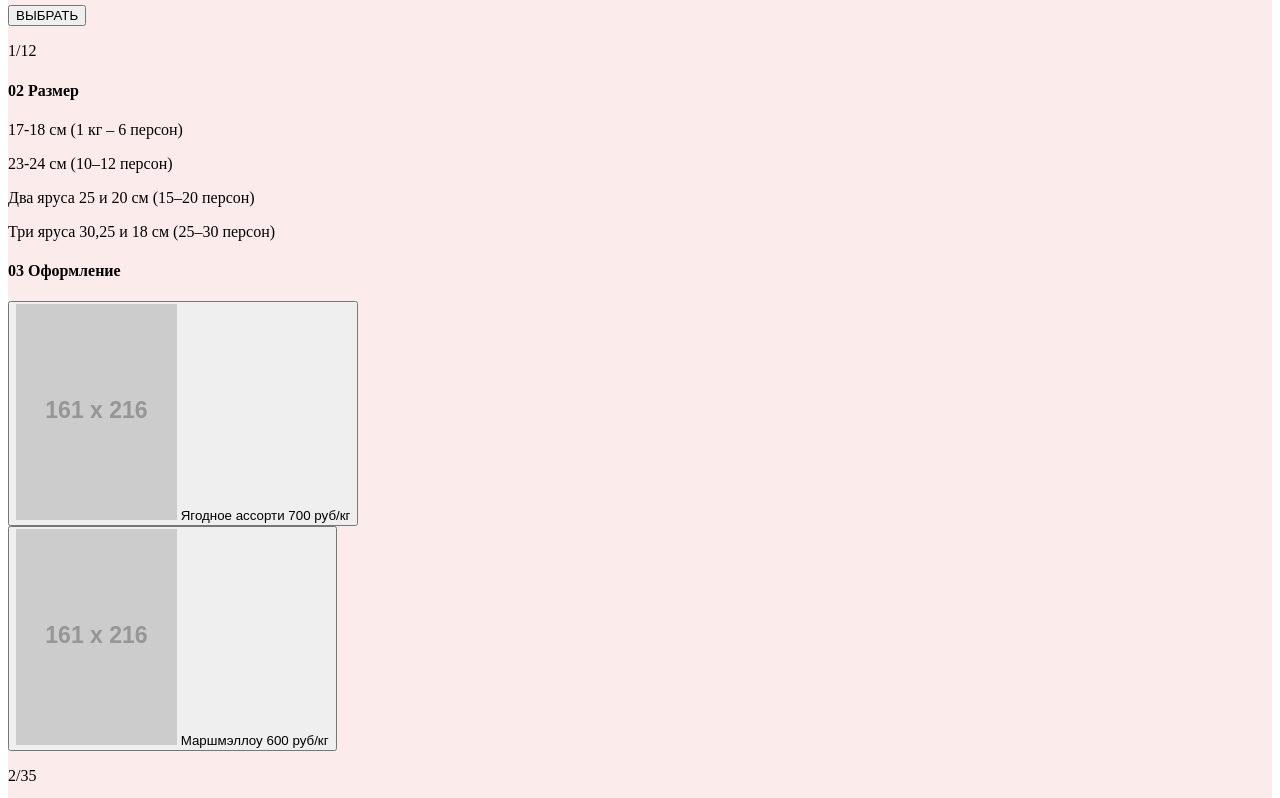
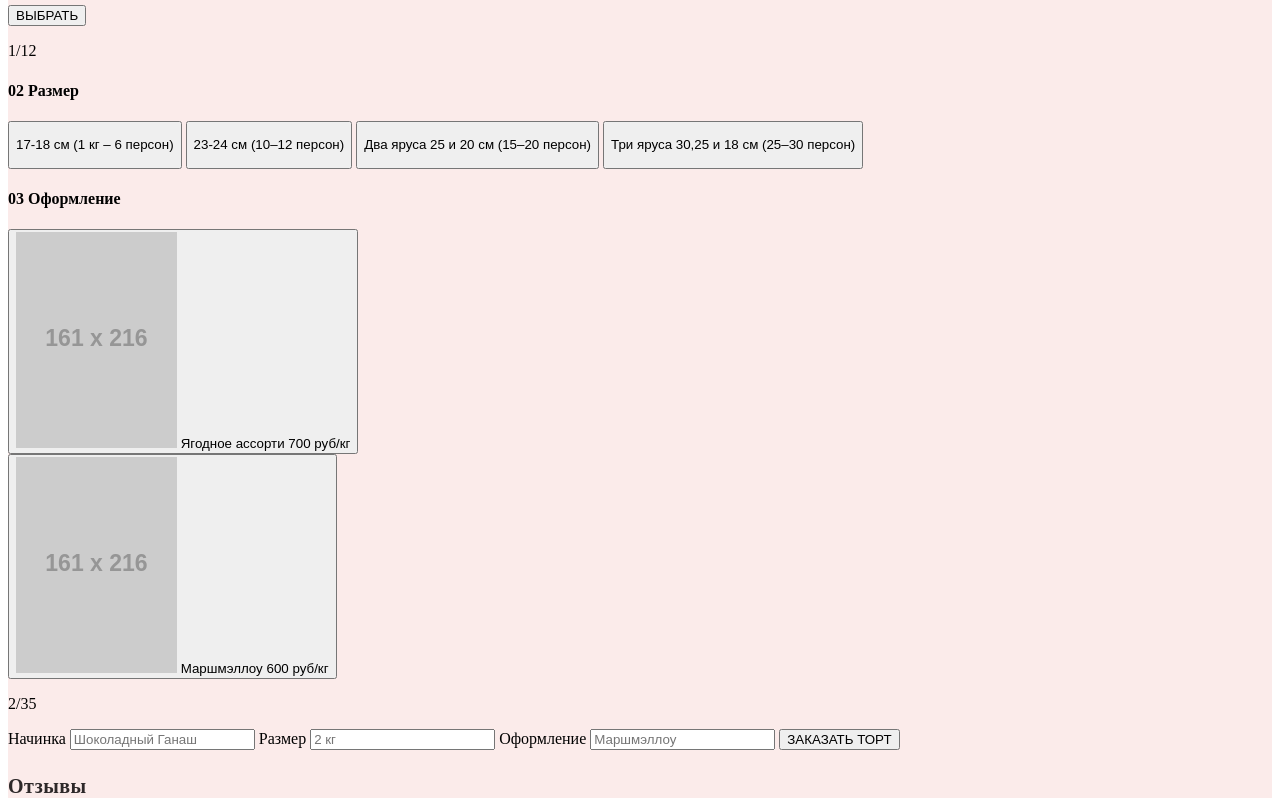
Before and after one commit to RoowixInternship/DanilUstinenko, a plain HTML site: page index.html in a window 1280 px wide. Shown: the part 2500-3298 px from the top of the page. Drawn offline with Linux system fonts and the light colour scheme; placeholder pictures from the web are drawn by us.

Commit message:
patch section->article and add button

```diff
--- a/index.html
+++ b/index.html
@@ -100,29 +100,37 @@
 
 			<section>
 				<h4>02 Размер</h4>
-				<p>17-18 см (1 кг – 6 персон)</p>
-				<p>23-24 см (10–12 персон)</p>
+				<button>
+					<p>17-18 см (1 кг – 6 персон)</p>
+				</button>
+				<button>
+					<p>23-24 см (10–12 персон)</p>
+				</button>
+				<button>
 				<p>Два яруса 25 и 20 см (15–20 персон)</p>
+			</button>
+			<button>
 				<p>Три яруса 30,25 и 18 см (25–30 персон)</p>
+			</button>
 			</section>
 
 			<section>
 				<h4>03 Оформление</h4>
 				<div>
-					<section>
+					<article>
 						<button>
 							<img src="http://placehold.it/161x216">
 							<span>Ягодное ассорти</span>
 							<span>700 руб/кг</span>
 						</button>
-					</section>
-					<section>
+					</article>
+					<article>
 						<button>
 							<img src="http://placehold.it/161x216">
 							<span>Маршмэллоу</span>
 							<span>600 руб/кг</span>
 						</button>
-					</section>
+					</article>
 				</div>
 				<p>2/35</p>
 				<form>
```
